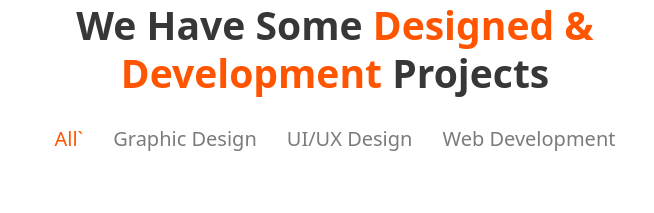
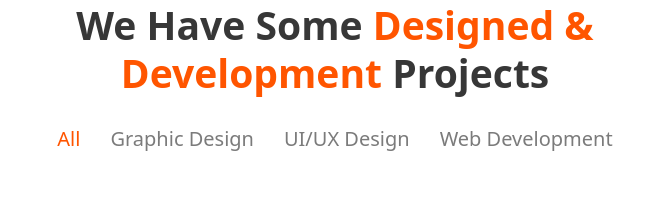
Before and after one commit to dskyworks/digiency-landing-page, a website: page src/index.html in a window 1280 px wide. Shown: the part 3440-3653 px from the top of the page, 305-959 px from the left. Drawn offline with nearby package versions, Linux system fonts and the light colour scheme; files whose address does not match are found by name.

Commit message:
refactor: afix typo

```diff
--- a/src/index.html
+++ b/src/index.html
@@ -381,7 +381,7 @@
           <div class="filter__controls">
             <div class="filter__radio-button">
               <input id="radio-1" type="radio" name="radio" data-filter="all" checked>
-              <label for="radio-1">All`</label>
+              <label for="radio-1">All</label>
             </div>
             <div class="filter__radio-button">
               <input id="radio-2" type="radio" name="radio" data-filter=".category-graphic-design">
```
Also changed, not shown: dist/index.html.
